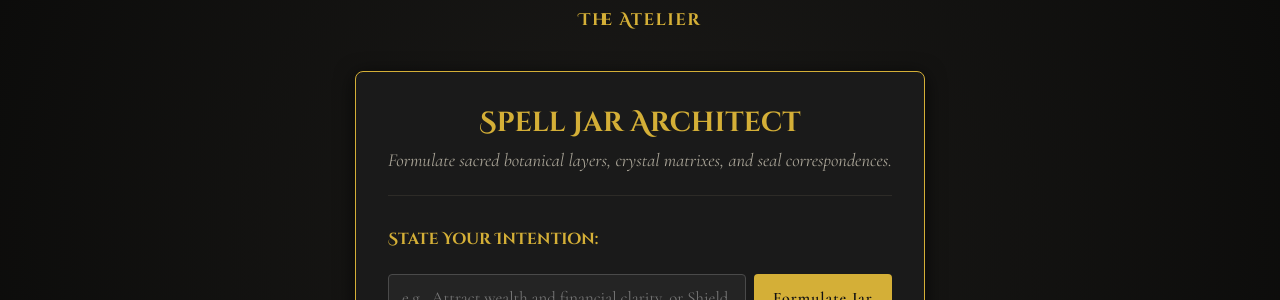
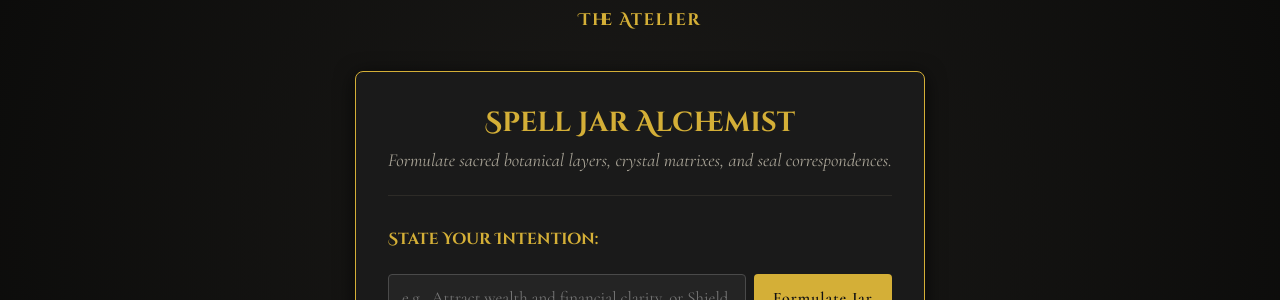
Before and after one commit to maf187/the-gilded-sigil, a Jekyll site: the page built from spell-jar.html, in a window 1280 px wide. Shown: the part 211-511 px from the top of the page. Built offline with Jekyll 4.4.1, drawn with Linux system fonts in a browser that asks for light colours; some of the changed lines change nothing that is shown.

Commit message:
Rename 'Spell Jar Architect' to 'Spell Jar Alchemist'

```diff
--- a/spell-jar.html
+++ b/spell-jar.html
@@ -1,12 +1,13 @@
 ---
 layout: default
-title: "Spell Jar Architect"
+title: "Spell Jar Alchemist"
+description: "Design custom witchcraft bottles with an interactive spell jar builder. Select botanical materia, crystals, bases, and seals tailored to your intention."
 permalink: /spell-jar.html
 ---
 
 <section class="sigil-container architect-container">
   <div class="article-header">
-    <h2>Spell Jar Architect</h2>
+    <h2>Spell Jar Alchemist</h2>
     <p class="tagline">Formulate sacred botanical layers, crystal matrixes, and seal correspondences.</p>
   </div>
 
```
